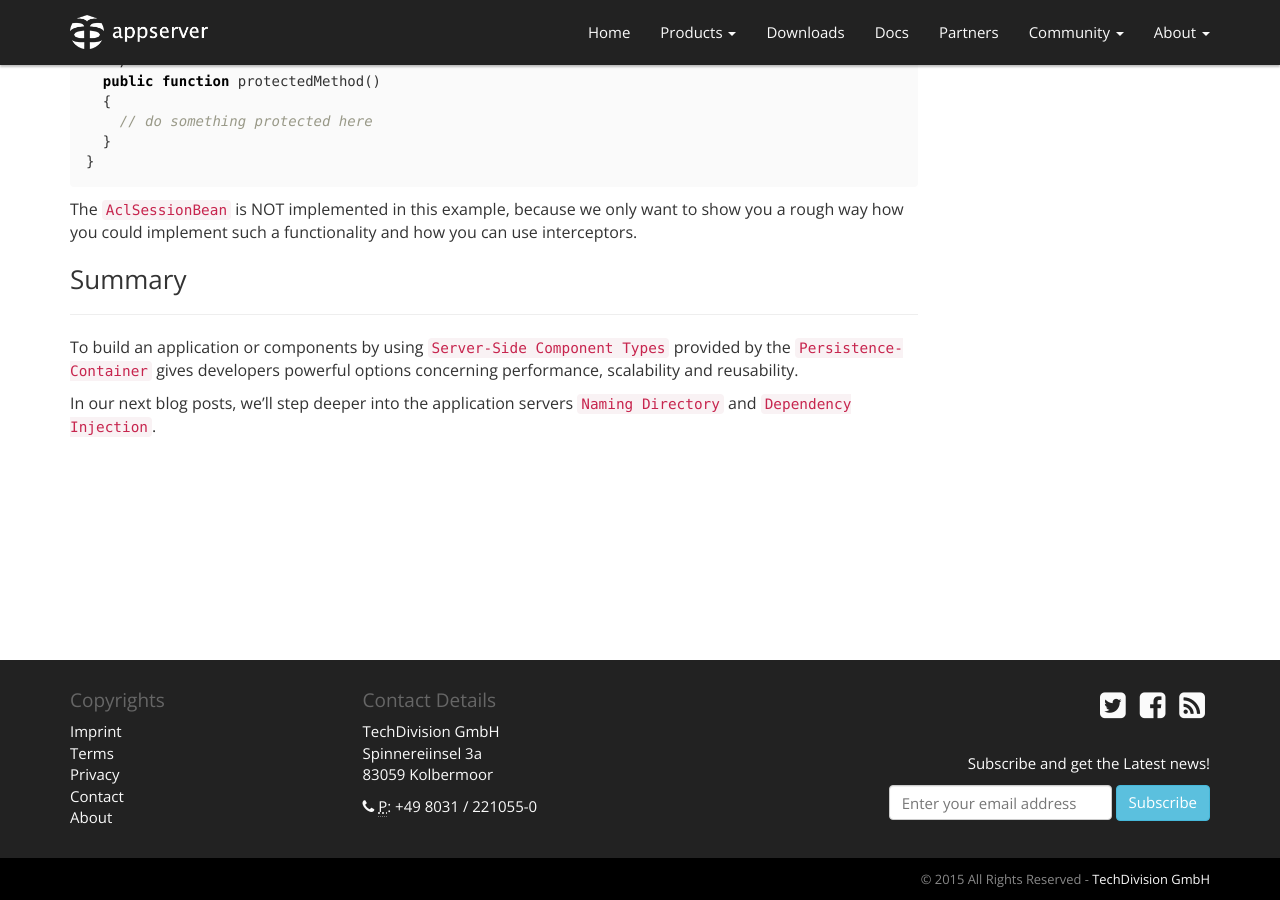
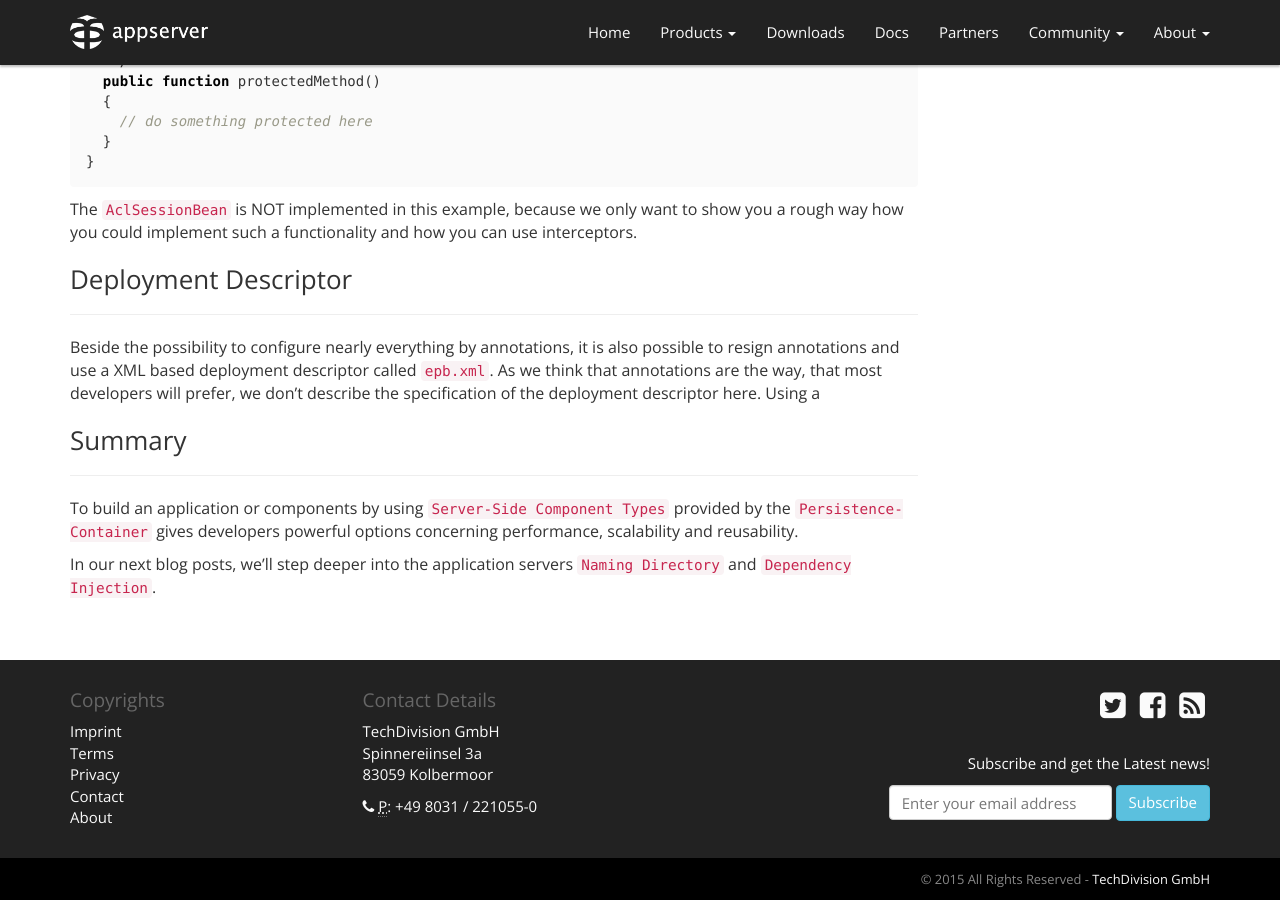
Before and after one commit to appserver-io/appserver, a Jekyll site: the page built from _posts/2014-12-30-persistence-container-basics.md, in a window 1280 px wide and 900 px high, scrolled down 17578 px. Built offline with Jekyll 4.4.1, drawn with Linux system fonts in a browser that asks for light colours; nearby versions of some CDN libraries; library files that are not in the unit come from our copies; Markdown is read by kramdown in place of the engine named in the settings.

Commit message:
Update 2014-12-30-persistence-container-basics.md

```diff
--- a/_posts/2014-12-30-persistence-container-basics.md
+++ b/_posts/2014-12-30-persistence-container-basics.md
@@ -785,6 +785,11 @@ class AStatefulSessionBean
 
 The `AclSessionBean` is NOT implemented in this example, because we only want to show you a rough way how you could implement such a functionality and how you can use interceptors.
 
+### Deployment Descriptor
+***
+
+Beside the possibility to configure nearly everything by annotations, it is also possible to resign annotations and use a XML based deployment descriptor called `epb.xml`. As we think that annotations are the way, that most developers will prefer, we don't describe the specification of the deployment descriptor here. Using a
+
 ### Summary
 ***
 
```
